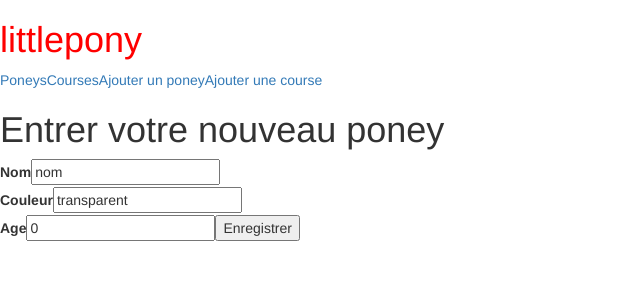
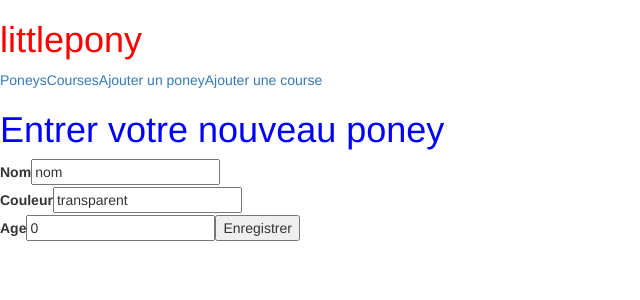
Before and after one commit to Victor-Noli/PoneyAPI, an Angular app in the folder projects/littlepony/: page /add-pony in a window 1280 px wide. Shown: the top 300 px of the page, without its empty margins (0-640 px from the left). Built offline with nearby package versions, Linux system fonts and the light colour scheme.

Commit message:
edited h1 for adding ponies

```diff
--- a/projects/littlepony/src/app/add-pony/add-pony.component.css
+++ b/projects/littlepony/src/app/add-pony/add-pony.component.css
@@ -0,0 +1,3 @@
+h1  {
+  color: blue;
+}
```
